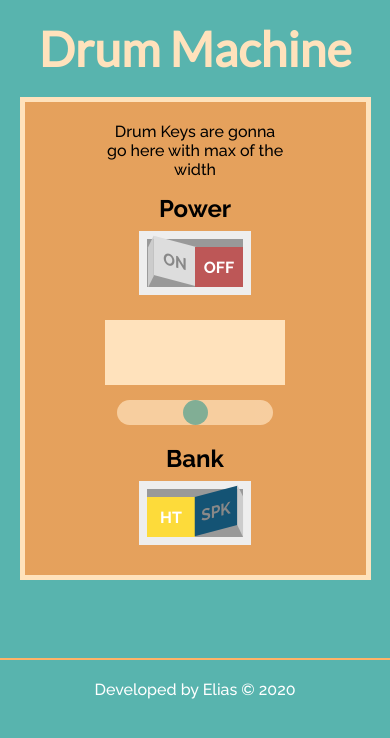
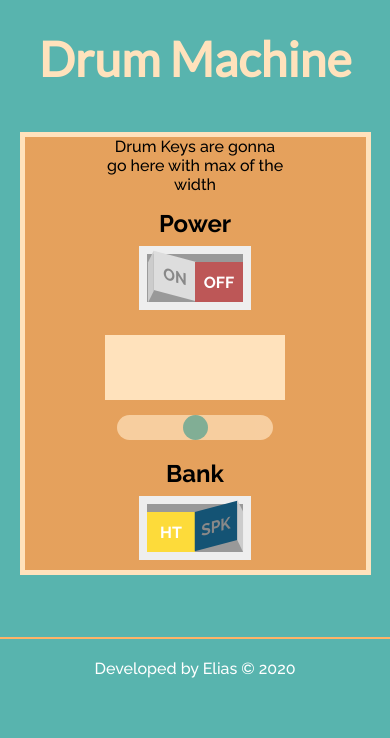
Before and after one commit to EliasB8/React-Drum-Machine, a React (Create React App) app: page / in a window 390 px wide. Shown: the top 738 px of the page. Built offline with nearby package versions, Linux system fonts and the light colour scheme.

Commit message:
Final front-end UI

```diff
--- a/src/styles.css
+++ b/src/styles.css
@@ -12,10 +12,12 @@
 }
 
 .title {
-  padding: 20px;
+  padding: 25px;
+  padding-top: 80px;
   color: #ffe2bc;
   font-family: "Lato", sans-serif;
   font-size: 3rem;
+  margin-bottom: 65px;
 }
 
 .footer {
@@ -24,7 +26,7 @@
   border-top: 2px solid #ffb367;
   color: white;
   min-width: 100%;
-  margin-top: 20%;
+  margin-top: 16%;
   position: relative;
   bottom: 0%;
 }
@@ -34,9 +36,9 @@
   justify-content: center;
   align-items: center;
   min-width: 340px;
-  width: 60%;
+  width: 50%;
   background: #ffb367 linear-gradient(rgba(0, 0, 0, 0.1), rgba(0, 0, 0, 0.1));
-  padding: 20px;
+  padding: 0 20px;
   margin: 0 auto;
   box-sizing: border-box;
   border: 5px solid #ffe2bc;
@@ -100,6 +102,11 @@
 
   .controller-container {
     width: 80%;
+  }
+
+  .title {
+    margin-bottom: 20px;
+    padding-top: 30px;
   }
 }
 
```
